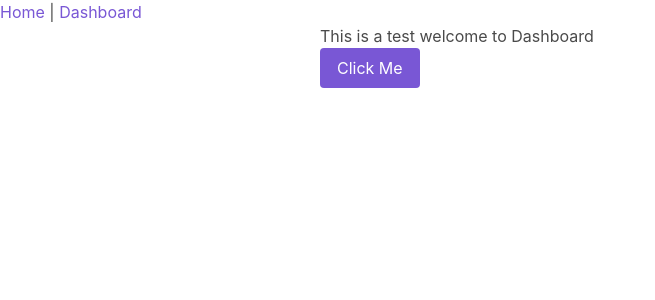
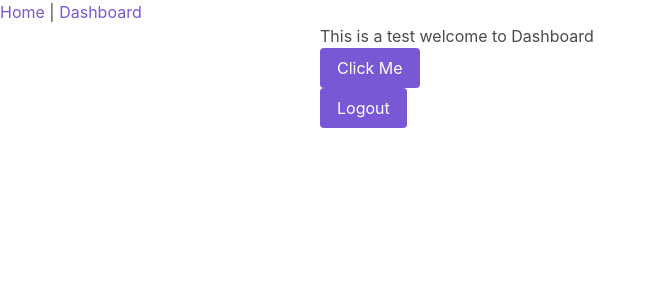
Before and after one commit to roxanamoldovan10/train-together, a Vue app: page /dashboard in a window 1280 px wide. Shown: the top 300 px of the page, without its empty margins (0-655 px from the left). Built offline with nearby package versions, Linux system fonts and the light colour scheme; no server answers; sample sign-in values are in the browser's storage.

Commit message:
Added logout from dashboard

```diff
--- a/src/components/dashboard/dashboard.html
+++ b/src/components/dashboard/dashboard.html
@@ -4,5 +4,8 @@
     <section>
       <b-button type="is-primary">Click Me</b-button>
     </section>
+    <section>
+      <b-button @click="logout" type="is-primary">Logout</b-button>
+    </section>
   </div>
 </div>
--- a/src/components/dashboard/dashboard.ts
+++ b/src/components/dashboard/dashboard.ts
@@ -1,5 +1,6 @@
 import Vue from "vue";
 import { Component } from "vue-property-decorator";
+import firebase from "firebase";
 
 @Component({
   template: "./dashboard.html",
@@ -13,4 +14,13 @@ export default class Dashboard extends Vue {
   mounted() {
     console.log("The About component was mounted");
   }
+
+  logout() {
+    firebase
+      .auth()
+      .signOut()
+      .then(() => {
+        this.$router.replace("login");
+      });
+  }
 }
```
